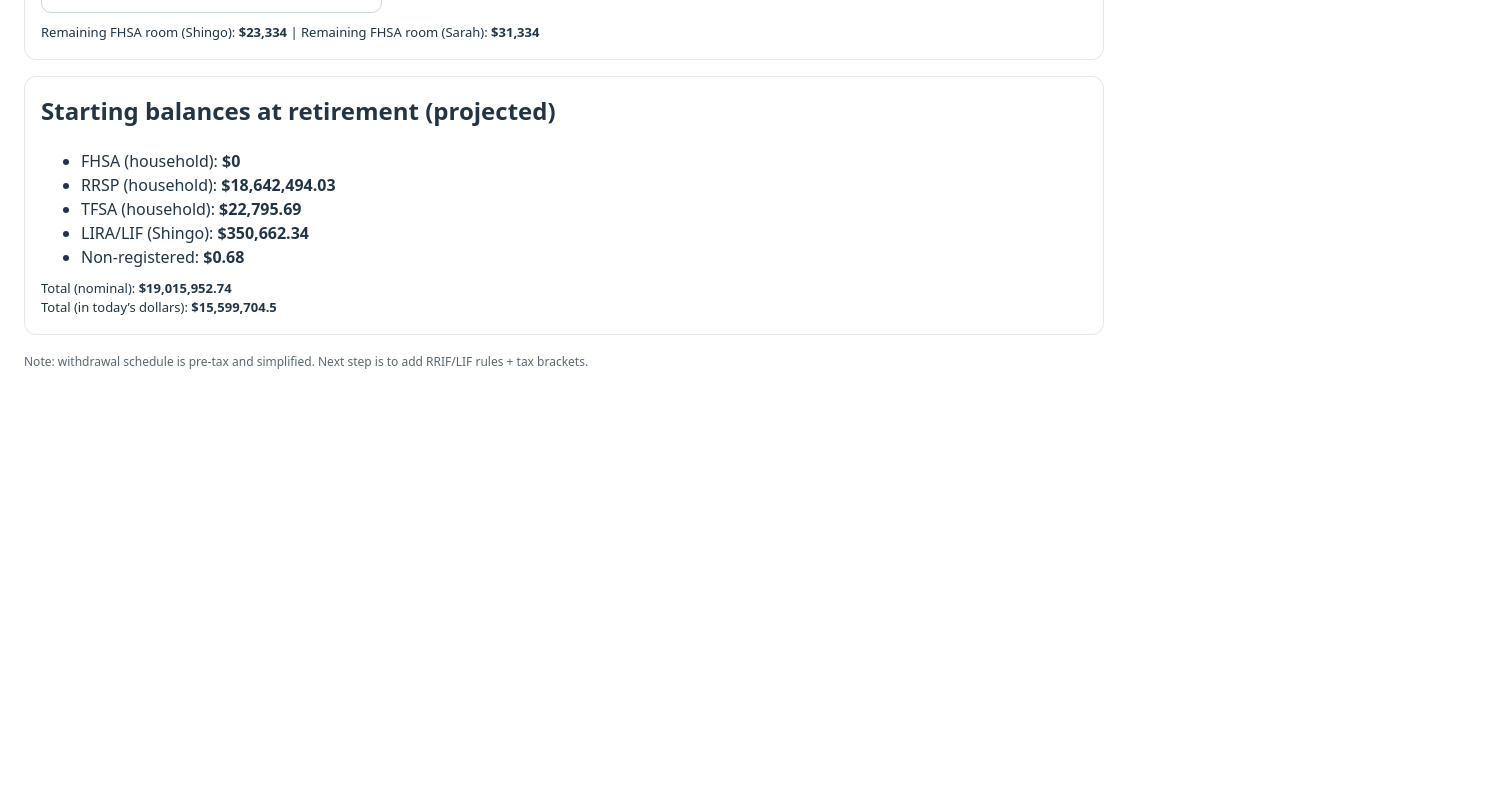
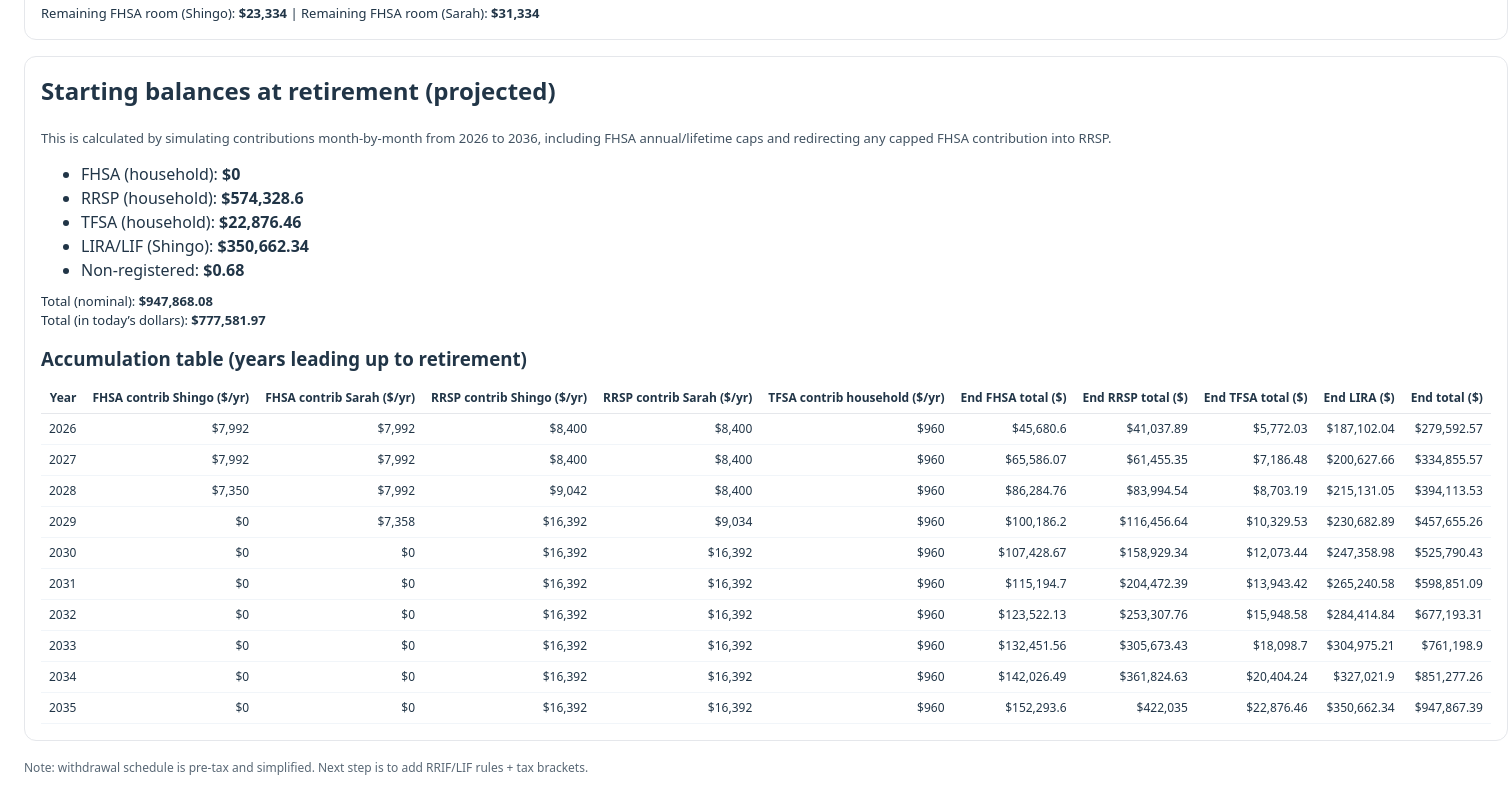
Before and after one commit to kawabunga8/RetirementResource, a React (Vite) app: page / in a window 1280 px wide. Shown: the part 700-1501 px from the top of the page, 1508 px wide, since content can reach past the window. Before the commit the page ends 1095 px from the top, so only its background shows below. Built offline with nearby package versions, Linux system fonts and the light colour scheme.

Commit message:
Add pre-retirement accumulation table and explain RRSP growth

```diff
--- a/src/App.tsx
+++ b/src/App.tsx
@@ -71,56 +71,205 @@ function futureValueMonthly({
   return pv * growth + monthlyContribution * ((growth - 1) / r);
 }
 
-function simulateWithMonthlyContribCaps({
-  pv,
-  monthlyContribution,
-  annualReturn,
-  months,
-  // Cap mechanics
-  remainingContributionRoom,
-  annualContributionLimit,
-  onOverflowMonthlyContribution,
-}: {
-  pv: number;
-  monthlyContribution: number;
+// (removed unused helper)
+
+type AccumRow = {
+  year: number;
+  fhsaContribShingo: number;
+  fhsaContribSarah: number;
+  rrspContribShingo: number;
+  rrspContribSarah: number;
+  tfsaContribTotal: number;
+  endFhsaTotal: number;
+  endRrspTotal: number;
+  endTfsaTotal: number;
+  endLira: number;
+  endTotal: number;
+};
+
+function buildAccumulationSchedule(params: {
+  baselineYear: number;
+  retirementYear: number;
   annualReturn: number;
-  months: number;
-  remainingContributionRoom: number;
-  annualContributionLimit: number;
-  // If contribution is blocked (room used up or annual limit reached), reroute that month’s amount.
-  onOverflowMonthlyContribution: (overflowMonthly: number) => void;
-}) {
-  let balance = pv;
-  let room = Math.max(0, remainingContributionRoom);
-  let annualUsed = 0;
-  const r = annualReturn / 12;
+  // starting balances
+  fhsaShingo: number;
+  fhsaSarah: number;
+  rrspShingo: number;
+  rrspSarah: number;
+  tfsaShingo: number;
+  tfsaSarah: number;
+  liraShingo: number;
+  // contributions
+  monthlyFhsaShingo: number;
+  monthlyFhsaSarah: number;
+  monthlyRrspShingo: number;
+  monthlyRrspSarah: number;
+  monthlyTfsaTotal: number;
+  // FHSA caps
+  fhsaAnnualLimit: number;
+  fhsaLifetimeCap: number;
+  fhsaContributedToDateShingo: number;
+  fhsaContributedToDateSarah: number;
+}): AccumRow[] {
+  const years = Math.max(0, params.retirementYear - params.baselineYear);
+  const months = years * 12;
+  const r = params.annualReturn / 12;
+
+  // balances
+  let fhsaS = params.fhsaShingo;
+  let fhsaSa = params.fhsaSarah;
+  let rrspS = params.rrspShingo;
+  let rrspSa = params.rrspSarah;
+  let tfsaS = params.tfsaShingo;
+  let tfsaSa = params.tfsaSarah;
+  let lira = params.liraShingo;
+
+  // FHSA remaining contribution room (lifetime) from facts
+  let roomFhsaS = Math.max(0, params.fhsaLifetimeCap - params.fhsaContributedToDateShingo);
+  let roomFhsaSa = Math.max(0, params.fhsaLifetimeCap - params.fhsaContributedToDateSarah);
+
+  // annual tracking (per calendar year)
+  let fhsaAnnualUsedS = 0;
+  let fhsaAnnualUsedSa = 0;
+
+  const rows: AccumRow[] = [];
 
   for (let m = 0; m < months; m++) {
-    // reset annual counter each 12 months
-    if (m % 12 === 0) annualUsed = 0;
+    const yearIndex = Math.floor(m / 12);
+    const year = params.baselineYear + yearIndex;
 
-    let contrib = monthlyContribution;
+    // reset annual used at Jan
+    if (m % 12 === 0) {
+      fhsaAnnualUsedS = 0;
+      fhsaAnnualUsedSa = 0;
+    }
 
-    // enforce annual limit
-    const annualRemaining = Math.max(0, annualContributionLimit - annualUsed);
-    contrib = Math.min(contrib, annualRemaining);
+    // planned TFSA split
+    const tfsaEach = params.monthlyTfsaTotal / 2;
 
-    // enforce lifetime room
-    contrib = Math.min(contrib, room);
+    // planned RRSP
+    let rrspContribS = params.monthlyRrspShingo;
+    let rrspContribSa = params.monthlyRrspSarah;
 
-    // If we can’t contribute the full planned amount, reroute the difference
-    const overflow = monthlyContribution - contrib;
-    if (overflow > 0) onOverflowMonthlyContribution(overflow);
+    // FHSA Shingo with caps; overflow -> RRSP (same person)
+    let fhsaContribS = params.monthlyFhsaShingo;
+    fhsaContribS = Math.min(fhsaContribS, Math.max(0, params.fhsaAnnualLimit - fhsaAnnualUsedS));
+    fhsaContribS = Math.min(fhsaContribS, roomFhsaS);
+    const overflowS = params.monthlyFhsaShingo - fhsaContribS;
+    if (overflowS > 0) rrspContribS += overflowS;
 
-    balance += contrib;
-    annualUsed += contrib;
-    room -= contrib;
+    // FHSA Sarah with caps; overflow -> RRSP (same person)
+    let fhsaContribSa = params.monthlyFhsaSarah;
+    fhsaContribSa = Math.min(
+      fhsaContribSa,
+      Math.max(0, params.fhsaAnnualLimit - fhsaAnnualUsedSa)
+    );
+    fhsaContribSa = Math.min(fhsaContribSa, roomFhsaSa);
+    const overflowSa = params.monthlyFhsaSarah - fhsaContribSa;
+    if (overflowSa > 0) rrspContribSa += overflowSa;
+
+    // apply contributions
+    fhsaS += fhsaContribS;
+    fhsaSa += fhsaContribSa;
+    rrspS += rrspContribS;
+    rrspSa += rrspContribSa;
+    tfsaS += tfsaEach;
+    tfsaSa += tfsaEach;
+
+    // update cap trackers
+    fhsaAnnualUsedS += fhsaContribS;
+    fhsaAnnualUsedSa += fhsaContribSa;
+    roomFhsaS -= fhsaContribS;
+    roomFhsaSa -= fhsaContribSa;
 
     // growth
-    balance *= 1 + r;
+    fhsaS *= 1 + r;
+    fhsaSa *= 1 + r;
+    rrspS *= 1 + r;
+    rrspSa *= 1 + r;
+    tfsaS *= 1 + r;
+    tfsaSa *= 1 + r;
+    lira *= 1 + r;
+
+    // record end-of-year snapshot
+    const endOfYear = (m % 12) === 11;
+    if (endOfYear) {
+      const endFhsaTotal = fhsaS + fhsaSa;
+      const endRrspTotal = rrspS + rrspSa;
+      const endTfsaTotal = tfsaS + tfsaSa;
+      const endTotal = endFhsaTotal + endRrspTotal + endTfsaTotal + lira;
+
+      // compute that year's actual contributions (approx: 12 * monthly, but w/ caps)
+      // We'll estimate from annual used values.
+      rows.push({
+        year,
+        fhsaContribShingo: fhsaAnnualUsedS,
+        fhsaContribSarah: fhsaAnnualUsedSa,
+        rrspContribShingo: 0, // filled below
+        rrspContribSarah: 0,
+        tfsaContribTotal: params.monthlyTfsaTotal * 12,
+        endFhsaTotal,
+        endRrspTotal,
+        endTfsaTotal,
+        endLira: lira,
+        endTotal,
+      });
+    }
   }
 
-  return balance;
+  // Fill RRSP annual contributions by diffing year to year using a second pass simulation for totals is heavy.
+  // For v1 display, approximate RRSP annual contributions as:
+  // base RRSP + FHSA overflow (capped months)
+  // We'll recompute per year quickly by simulating only contribution logic (no growth) across months.
+  // (Good enough to explain “why RRSP looks high”.)
+  {
+    let roomS = Math.max(0, params.fhsaLifetimeCap - params.fhsaContributedToDateShingo);
+    let roomSa = Math.max(0, params.fhsaLifetimeCap - params.fhsaContributedToDateSarah);
+    let usedS = 0;
+    let usedSa = 0;
+    let fhsaAnnualUsedS = 0;
+    let fhsaAnnualUsedSa = 0;
+
+    for (let y = 0; y < years; y++) {
+      fhsaAnnualUsedS = 0;
+      fhsaAnnualUsedSa = 0;
+      let rrspAnnualS = 0;
+      let rrspAnnualSa = 0;
+
+      for (let mm = 0; mm < 12; mm++) {
+        // Shingo FHSA contrib
+        let cS = params.monthlyFhsaShingo;
+        cS = Math.min(cS, Math.max(0, params.fhsaAnnualLimit - fhsaAnnualUsedS));
+        cS = Math.min(cS, roomS);
+        const overflowS = params.monthlyFhsaShingo - cS;
+
+        // Sarah FHSA contrib
+        let cSa = params.monthlyFhsaSarah;
+        cSa = Math.min(cSa, Math.max(0, params.fhsaAnnualLimit - fhsaAnnualUsedSa));
+        cSa = Math.min(cSa, roomSa);
+        const overflowSa = params.monthlyFhsaSarah - cSa;
+
+        rrspAnnualS += params.monthlyRrspShingo + overflowS;
+        rrspAnnualSa += params.monthlyRrspSarah + overflowSa;
+
+        fhsaAnnualUsedS += cS;
+        fhsaAnnualUsedSa += cSa;
+        roomS -= cS;
+        roomSa -= cSa;
+      }
+
+      const row = rows[y];
+      if (row) {
+        row.rrspContribShingo = rrspAnnualS;
+        row.rrspContribSarah = rrspAnnualSa;
+      }
+
+      usedS += fhsaAnnualUsedS;
+      usedSa += fhsaAnnualUsedSa;
+    }
+  }
+
+  return rows;
 }
 
 function toRealDollars(nominal: number, annualInflation: number, years: number) {
@@ -271,98 +420,43 @@ export default function App() {
       DEFAULT_ANCHORS.targetRetirementYear - DEFAULT_ANCHORS.baselineYear;
     const monthsToRetirement = Math.max(0, Math.round(yearsToRetirement * 12));
 
-    // Split the TFSA total contribution 50/50 for now.
-    const tfsaMonthlyEach = vars.monthly.tfsaTotal / 2;
-
-    // FHSA caps: contributions cannot exceed annual limit or lifetime cap.
-    // When FHSA is capped, we redirect the blocked monthly amount into RRSP (same person).
-    let rrspMonthlyShingo = vars.monthly.rrspShingo;
-    let rrspMonthlySarah = vars.monthly.rrspSarah;
-
-    const fhsaRemainingRoomShingo = Math.max(
-      0,
-      vars.fhsa.lifetimeCap - vars.fhsa.contributedShingo
-    );
-    const fhsaRemainingRoomSarah = Math.max(
-      0,
-      vars.fhsa.lifetimeCap - vars.fhsa.contributedSarah
-    );
-
-    const fhsaShingo = simulateWithMonthlyContribCaps({
-      pv: vars.balances.fhsaShingo,
-      monthlyContribution: vars.monthly.fhsaShingo,
+    const accumulationSchedule = buildAccumulationSchedule({
+      baselineYear: DEFAULT_ANCHORS.baselineYear,
+      retirementYear: DEFAULT_ANCHORS.targetRetirementYear,
       annualReturn: vars.expectedNominalReturn,
-      months: monthsToRetirement,
-      remainingContributionRoom: fhsaRemainingRoomShingo,
-      annualContributionLimit: vars.fhsa.annualLimit,
-      onOverflowMonthlyContribution: (overflow) => {
-        rrspMonthlyShingo += overflow;
-      },
+      fhsaShingo: vars.balances.fhsaShingo,
+      fhsaSarah: vars.balances.fhsaSarah,
+      rrspShingo: vars.balances.rrspShingo,
+      rrspSarah: vars.balances.rrspSarah,
+      tfsaShingo: vars.balances.tfsaShingo,
+      tfsaSarah: vars.balances.tfsaSarah,
+      liraShingo: vars.balances.liraShingo,
+      monthlyFhsaShingo: vars.monthly.fhsaShingo,
+      monthlyFhsaSarah: vars.monthly.fhsaSarah,
+      monthlyRrspShingo: vars.monthly.rrspShingo,
+      monthlyRrspSarah: vars.monthly.rrspSarah,
+      monthlyTfsaTotal: vars.monthly.tfsaTotal,
+      fhsaAnnualLimit: vars.fhsa.annualLimit,
+      fhsaLifetimeCap: vars.fhsa.lifetimeCap,
+      fhsaContributedToDateShingo: vars.fhsa.contributedShingo,
+      fhsaContributedToDateSarah: vars.fhsa.contributedSarah,
     });
 
-    const rrspShingo = futureValueMonthly({
-      pv: vars.balances.rrspShingo,
-      monthlyContribution: rrspMonthlyShingo,
+    const lastAccum = accumulationSchedule[accumulationSchedule.length - 1];
+
+    const nonRegisteredAtRetirement = futureValueMonthly({
+      pv: vars.balances.nonRegistered,
+      monthlyContribution: 0,
       annualReturn: vars.expectedNominalReturn,
       months: monthsToRetirement,
     });
 
-    const fhsaSarah = simulateWithMonthlyContribCaps({
-      pv: vars.balances.fhsaSarah,
-      monthlyContribution: vars.monthly.fhsaSarah,
-      annualReturn: vars.expectedNominalReturn,
-      months: monthsToRetirement,
-      remainingContributionRoom: fhsaRemainingRoomSarah,
-      annualContributionLimit: vars.fhsa.annualLimit,
-      onOverflowMonthlyContribution: (overflow) => {
-        rrspMonthlySarah += overflow;
-      },
-    });
-
-    const rrspSarah = futureValueMonthly({
-      pv: vars.balances.rrspSarah,
-      monthlyContribution: rrspMonthlySarah,
-      annualReturn: vars.expectedNominalReturn,
-      months: monthsToRetirement,
-    });
-
-    const atRetirementByAccount = {
-      fhsaShingo,
-      fhsaSarah,
-      rrspShingo,
-      rrspSarah,
-      tfsaShingo: futureValueMonthly({
-        pv: vars.balances.tfsaShingo,
-        monthlyContribution: tfsaMonthlyEach,
-        annualReturn: vars.expectedNominalReturn,
-        months: monthsToRetirement,
-      }),
-      tfsaSarah: futureValueMonthly({
-        pv: vars.balances.tfsaSarah,
-        monthlyContribution: tfsaMonthlyEach,
-        annualReturn: vars.expectedNominalReturn,
-        months: monthsToRetirement,
-      }),
-      liraShingo: futureValueMonthly({
-        pv: vars.balances.liraShingo,
-        monthlyContribution: 0,
-        annualReturn: vars.expectedNominalReturn,
-        months: monthsToRetirement,
-      }),
-      nonRegistered: futureValueMonthly({
-        pv: vars.balances.nonRegistered,
-        monthlyContribution: 0,
-        annualReturn: vars.expectedNominalReturn,
-        months: monthsToRetirement,
-      }),
-    };
-
     let retirementBalances: RetirementBalances = {
-      fhsa: atRetirementByAccount.fhsaShingo + atRetirementByAccount.fhsaSarah,
-      rrsp: atRetirementByAccount.rrspShingo + atRetirementByAccount.rrspSarah,
-      tfsa: atRetirementByAccount.tfsaShingo + atRetirementByAccount.tfsaSarah,
-      lira: atRetirementByAccount.liraShingo,
-      nonRegistered: atRetirementByAccount.nonRegistered,
+      fhsa: lastAccum?.endFhsaTotal ?? 0,
+      rrsp: lastAccum?.endRrspTotal ?? 0,
+      tfsa: lastAccum?.endTfsaTotal ?? 0,
+      lira: lastAccum?.endLira ?? 0,
+      nonRegistered: nonRegisteredAtRetirement,
     };
 
     // Optional: roll FHSA into RRSP at retirement (common if not used for a home purchase).
@@ -574,6 +668,7 @@ export default function App() {
       monthsToRetirement,
       baselineTotal,
       monthlyTotal,
+      accumulationSchedule,
       retirementBalances,
       totalNominalAtRetirement,
       totalRealAtRetirement,
@@ -773,6 +868,10 @@ export default function App() {
 
         <section id="retirement-balances" className="card">
           <h2>Starting balances at retirement (projected)</h2>
+          <p style={{ marginTop: 0, opacity: 0.85, fontSize: 13 }}>
+            This is calculated by simulating contributions month-by-month from {DEFAULT_ANCHORS.baselineYear} to {DEFAULT_ANCHORS.targetRetirementYear},
+            including FHSA annual/lifetime caps and redirecting any capped FHSA contribution into RRSP.
+          </p>
           <ul>
             <li>
               FHSA (household): <strong>${money(model.retirementBalances.fhsa)}</strong>
@@ -798,6 +897,58 @@ export default function App() {
               Total (in today’s dollars):{" "}
               <strong>${money(model.totalRealAtRetirement)}</strong>
             </div>
+          </div>
+
+          <h3 style={{ marginTop: 14 }}>Accumulation table (years leading up to retirement)</h3>
+          <div style={{ overflowX: "auto" }}>
+            <table style={{ width: "100%", borderCollapse: "collapse", fontSize: 12 }}>
+              <thead>
+                <tr>
+                  {[
+                    "Year",
+                    "FHSA contrib Shingo ($/yr)",
+                    "FHSA contrib Sarah ($/yr)",
+                    "RRSP contrib Shingo ($/yr)",
+                    "RRSP contrib Sarah ($/yr)",
+                    "TFSA contrib household ($/yr)",
+                    "End FHSA total ($)",
+                    "End RRSP total ($)",
+                    "End TFSA total ($)",
+                    "End LIRA ($)",
+                    "End total ($)",
+                  ].map((h) => (
+                    <th
+                      key={h}
+                      style={{
+                        textAlign: "right",
+                        padding: "6px 8px",
+                        borderBottom: "1px solid #e5e7eb",
+                        whiteSpace: "nowrap",
+                      }}
+                    >
+                      {h}
+                    </th>
+                  ))}
+                </tr>
+              </thead>
+              <tbody>
+                {model.accumulationSchedule.map((r) => (
+                  <tr key={r.year}>
+                    <td style={{ textAlign: "right", padding: "6px 8px", borderBottom: "1px solid #f1f5f9" }}>{r.year}</td>
+                    <td style={{ textAlign: "right", padding: "6px 8px", borderBottom: "1px solid #f1f5f9" }}>${money(r.fhsaContribShingo)}</td>
+                    <td style={{ textAlign: "right", padding: "6px 8px", borderBottom: "1px solid #f1f5f9" }}>${money(r.fhsaContribSarah)}</td>
+                    <td style={{ textAlign: "right", padding: "6px 8px", borderBottom: "1px solid #f1f5f9" }}>${money(r.rrspContribShingo)}</td>
+                    <td style={{ textAlign: "right", padding: "6px 8px", borderBottom: "1px solid #f1f5f9" }}>${money(r.rrspContribSarah)}</td>
+                    <td style={{ textAlign: "right", padding: "6px 8px", borderBottom: "1px solid #f1f5f9" }}>${money(r.tfsaContribTotal)}</td>
+                    <td style={{ textAlign: "right", padding: "6px 8px", borderBottom: "1px solid #f1f5f9" }}>${money(r.endFhsaTotal)}</td>
+                    <td style={{ textAlign: "right", padding: "6px 8px", borderBottom: "1px solid #f1f5f9" }}>${money(r.endRrspTotal)}</td>
+                    <td style={{ textAlign: "right", padding: "6px 8px", borderBottom: "1px solid #f1f5f9" }}>${money(r.endTfsaTotal)}</td>
+                    <td style={{ textAlign: "right", padding: "6px 8px", borderBottom: "1px solid #f1f5f9" }}>${money(r.endLira)}</td>
+                    <td style={{ textAlign: "right", padding: "6px 8px", borderBottom: "1px solid #f1f5f9" }}>${money(r.endTotal)}</td>
+                  </tr>
+                ))}
+              </tbody>
+            </table>
           </div>
         </section>
 
```
